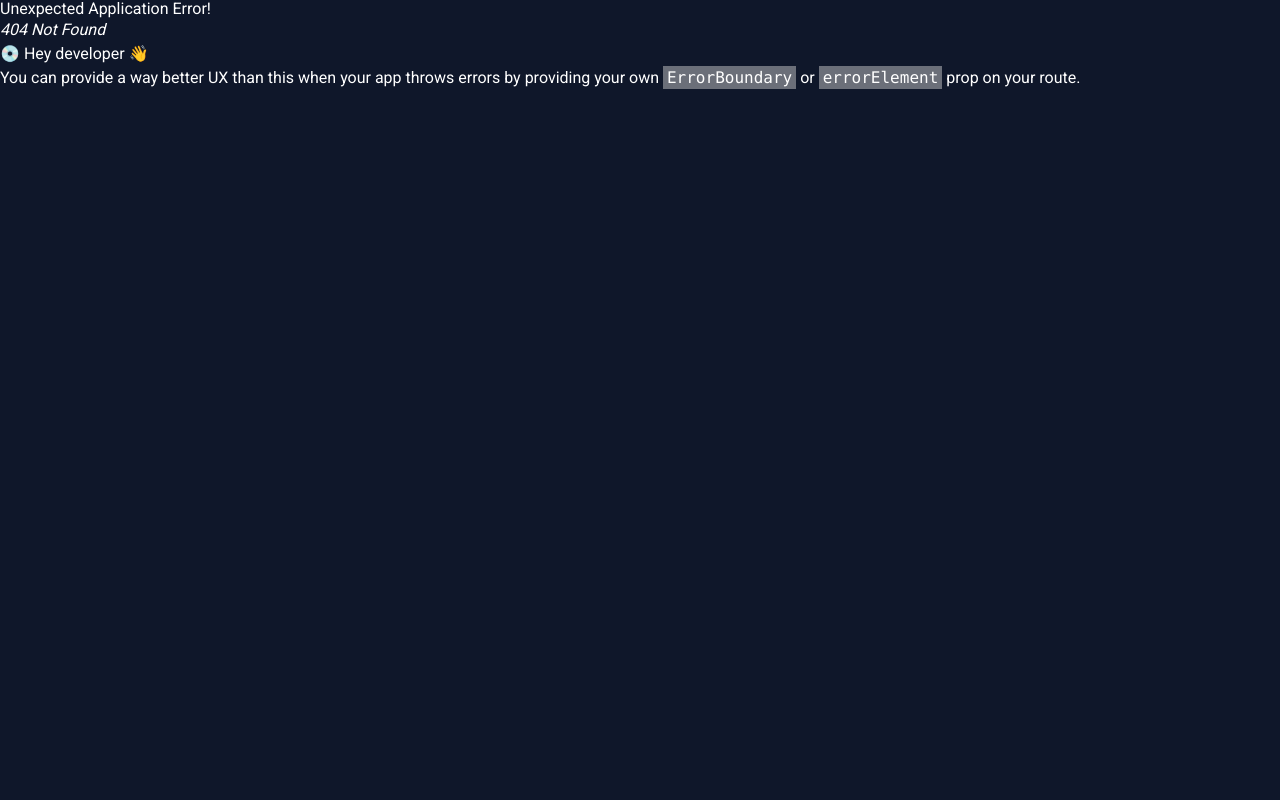
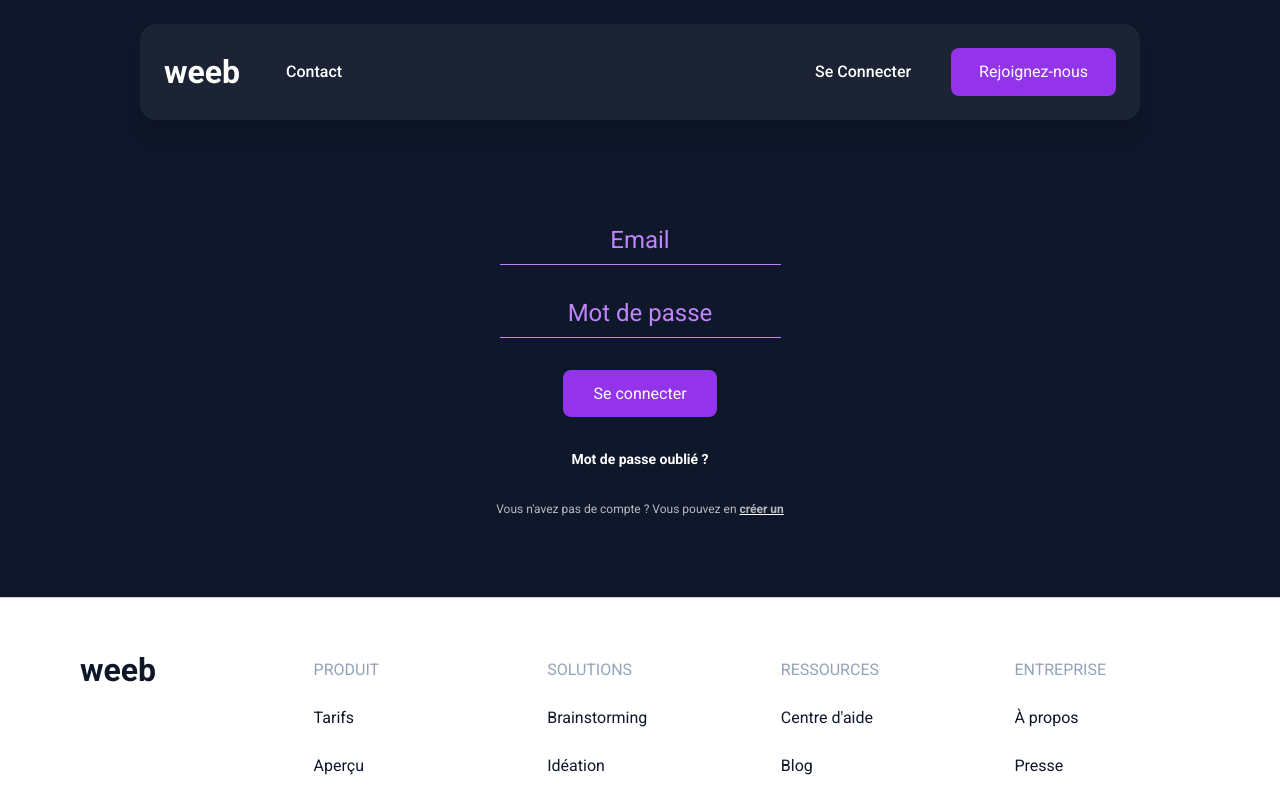
Before and after one commit to gaellerem/weeb_gaelle_reminiac, a React (Vite) app: page /login in a window 1280 px wide. Before the commit this address had no page. Shown: the top 800 px of the page. Built offline with nearby package versions, Linux system fonts and the light colour scheme; some icons are missing.

Commit message:
feat(login): add login page with form

```diff
--- a/src/App.tsx
+++ b/src/App.tsx
@@ -1,10 +1,12 @@
 import { RouterProvider, createBrowserRouter } from "react-router-dom"
 import Home from "./pages/Home"
 import Contact from "./pages/Contact"
+import Login from "./pages/Login"
 
 const router = createBrowserRouter([
   { path: "/", element: <Home /> },
-  { path: "/contact", element: <Contact /> }
+  { path: "/contact", element: <Contact /> },
+  { path: "/login", element: <Login />}
 ])
 
 export default function App() {
--- a/src/components/Navbar.tsx
+++ b/src/components/Navbar.tsx
@@ -12,7 +12,7 @@ export default function Navbar() {
                     </div>
                 </div>
                 <div className="flex items-center gap-16">
-                    <Link to="/" className="navlink hover_secondary"><span className="px-16">Se Connecter</span></Link>
+                    <Link to="/login" className="navlink hover_secondary"><span className="px-16">Se Connecter</span></Link>
                     <Link to="/" className="secondary_button py-12 px-28">Rejoignez-nous</Link>
                 </div>
             </div>
--- /dev/null
+++ b/src/pages/Login.tsx
@@ -0,0 +1,32 @@
+import Navbar from "../components/Navbar"
+import Footer from "../components/footer/Footer"
+import { Link } from "react-router-dom"
+
+export default function Login() {
+  return (
+    <div className="min-h-screen flex flex-col bg-primary text-white">
+        <Navbar />
+        <main>
+            <section className="flex flex-col items-center gap-32">
+                <form className="flex flex-col gap-32 items-center">
+                    <input className="contact_input" type="email" placeholder="Email" />
+                    <input className="contact_input" type="password" placeholder="Mot de passe" />
+
+                    <button className="secondary_button h-11.75 w-38.5" type="submit">
+                        Se connecter
+                    </button>
+                    <Link to="/login" className="font-semibold text-sm hover:text-secondary transition">Mot de passe oublié ?</Link>
+
+                    <p className="text-xs text-white/70">
+                        Vous n'avez pas de compte ? Vous pouvez en {" "}
+                        <Link to="/signup" className="font-semibold underline decoration-white hover:decoration-secondary hover:text-secondary transition">
+                            créer un
+                        </Link>
+                    </p>
+                </form>
+            </section>
+        </main>
+        <Footer />
+    </div>
+  )
+}
--- a/src/styles/globals.css
+++ b/src/styles/globals.css
@@ -66,11 +66,11 @@ h1, h2 {
 }
 
 .secondary_button {
-    @apply bg-secondary text-white rounded-lg hover:bg-secondary/70 transition ;
+    @apply bg-secondary text-white rounded-lg hover:bg-secondary/50 hover:text-tertiary transition ;
 }
 
 .transparent_button {
-    @apply bg-transparent border border-white text-white rounded-lg hover:border-secondary transition ;
+    @apply bg-transparent border border-white text-white rounded-lg hover:border-tertiary hover:text-tertiary transition ;
 }
 
 .hero_button {
```
